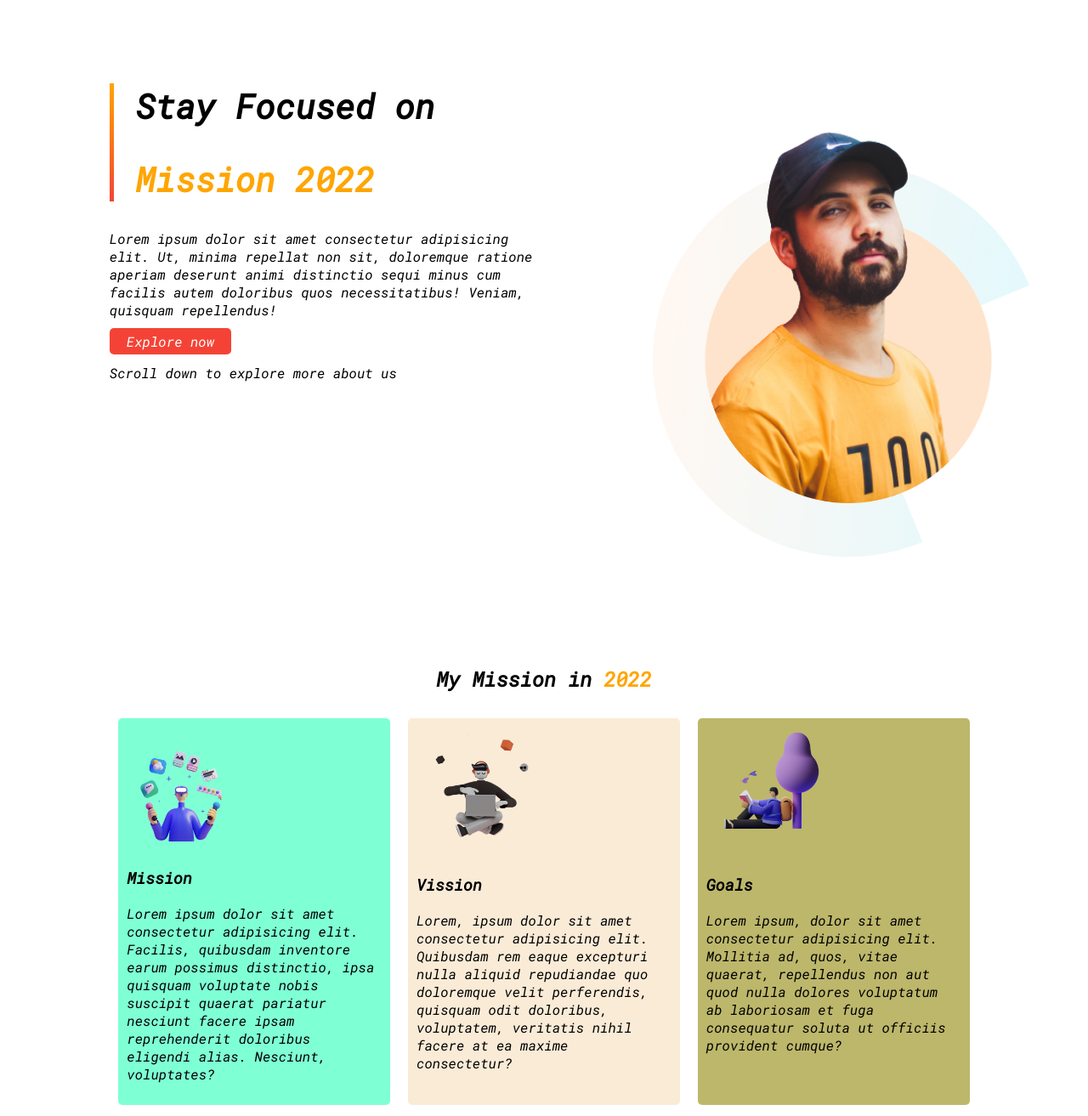
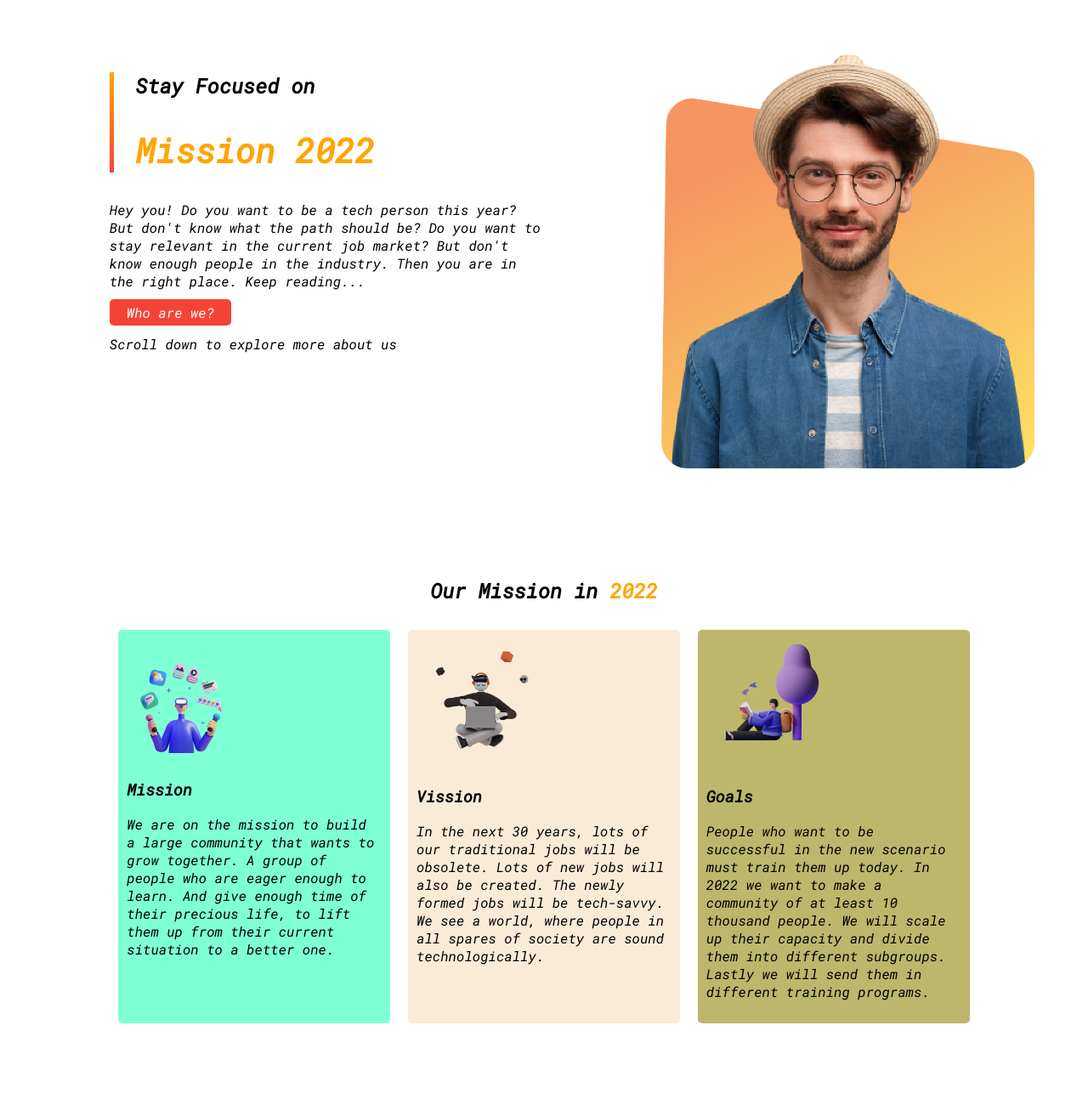
Before and after one commit to this-is-emon/mission-2022, a plain HTML site: page index.html in a window 1280 px wide. Shown: the top 1313 px of the page at 85% size. Drawn offline with Linux system fonts and the light colour scheme.

Commit message:
final commit

```diff
--- a/index.html
+++ b/index.html
@@ -14,37 +14,37 @@
     <section class="flexible-container">
         <div class="intro-half">
             <div class="left-border-deco">
-            <h1>Stay Focused on</h1>
+            <h2>Stay Focused on</h2>
             <h1><span class="h1-orange">Mission 2022</span></h1>
             </div>
-            <p>Lorem ipsum dolor sit amet consectetur adipisicing elit. Ut, minima repellat non sit, doloremque ratione aperiam deserunt animi distinctio sequi minus cum facilis autem doloribus quos necessitatibus! Veniam, quisquam repellendus!</p>
-            <a class="button" href="##">Explore now</a>
+            <p>Hey you! Do you want to be a tech person this year? But don't know what the path should be?   Do you want to stay relevant in the current job market? But don't know enough people in the industry. Then you are in the right place. Keep reading...</p>
+            <a class="button" href="##">Who are we?</a>
             <p>Scroll down to explore more about us</p>
         </div>
         <div class="intro-half">
-            <img  src="images/person-0.png" alt="person-0 photo">
+            <img  src="images/person-1.png" alt="person-0 photo">
         </div>
     </section>
 
     <section class="make-margin">
 
-        <h2 class="alignment">My Mission in <span class="h1-orange" >2022</span></h2>
+        <h2 class="alignment">Our Mission in <span class="h1-orange" >2022</span></h2>
         <section class="flexible-container">
 
             <div class="one-third" id="one-third-1">
                 <img src="images/illustrator-1.png" alt="illustrator-1">
                 <h3>Mission</h3>
-                <p>Lorem ipsum dolor sit amet consectetur adipisicing elit. Facilis, quibusdam inventore earum possimus distinctio, ipsa quisquam voluptate nobis suscipit quaerat pariatur nesciunt facere ipsam reprehenderit doloribus eligendi alias. Nesciunt, voluptates?</p>
+                <p>We are on the mission to build a large community that wants to grow together. A group of people who are eager enough to learn. And give enough time of their precious life, to lift them up from their current situation to a better one.</p>
             </div>
             <div class="one-third" id="one-third-2">
                 <img src="images/illustrator-2.png" alt="illustrator-2">
                 <h3>Vission</h3>
-                <p>Lorem, ipsum dolor sit amet consectetur adipisicing elit. Quibusdam rem eaque excepturi nulla aliquid repudiandae quo doloremque velit perferendis, quisquam odit doloribus, voluptatem, veritatis nihil facere at ea maxime consectetur?</p>
+                <p>In the next 30 years, lots of our traditional jobs will be obsolete. Lots of new jobs will also be created. The newly formed jobs will be tech-savvy. We see a world, where people in all spares of society are sound technologically.</p>
             </div>
             <div class="one-third" id="one-third-3">
                 <img src="images/illustrator-3.png" alt="illustrator-3">
                 <h3>Goals</h3>
-                <p>Lorem ipsum, dolor sit amet consectetur adipisicing elit. Mollitia ad, quos, vitae quaerat, repellendus non aut quod nulla dolores voluptatum ab laboriosam et fuga consequatur soluta ut officiis provident cumque?</p>
+                <p>People who want to be successful in the new scenario must train them up today.  In 2022 we want to make a community of at least 10 thousand people. We will scale up their capacity and divide them into different subgroups. Lastly we will send them in different training programs.</p>
             </div>
         </section>
 
@@ -56,16 +56,16 @@
         <div class="intro-half">
             <h2>Develop</h2>
             <h2>Without Limits</h2>
-            <p>Lorem ipsum dolor sit amet consectetur adipisicing elit. Ut, minima repellat non sit, doloremque ratione aperiam deserunt animi distinctio sequi minus cum facilis autem doloribus quos necessitatibus! Veniam, quisquam repellendus!</p>
-            <a class="button" href="##">Read the Documentation</a>
+            <p>Learning ability is the most precious skill of the 20 first century. This skill should not be restricted by someone's age, race, or other obstacles. Read our blogs to learn more...</p>
+            <a class="button" href="##">Read our Blogs</a>
         </div>
     </section>
     <section class="flexible-container">
         <div class="intro-half">
             <h3>Know our</h3>
             <h3>Global Community</h3>
-            <p>Lorem ipsum dolor sit amet consectetur adipisicing elit. Ut, minima repellat non sit, doloremque ratione aperiam deserunt animi distinctio sequi minus cum facilis autem doloribus quos necessitatibus! Veniam, quisquam repellendus!</p>
-            <a class="button" href="##">Read the Documentation</a>
+            <p>You can also communicate with other like-minded people. We have a dedicated Facebook page, Instagram handle's, and WhatsApp group. Many cooperative people are waiting for you.</p>
+            <a class="button" href="##">Connect with Us!</a>
         </div>
         <div class="intro-half">
             <img  src="images/project.png" alt="project meeting">
```
Also changed, not shown: images/person-0.png (deleted), images/person-1.png (added).
